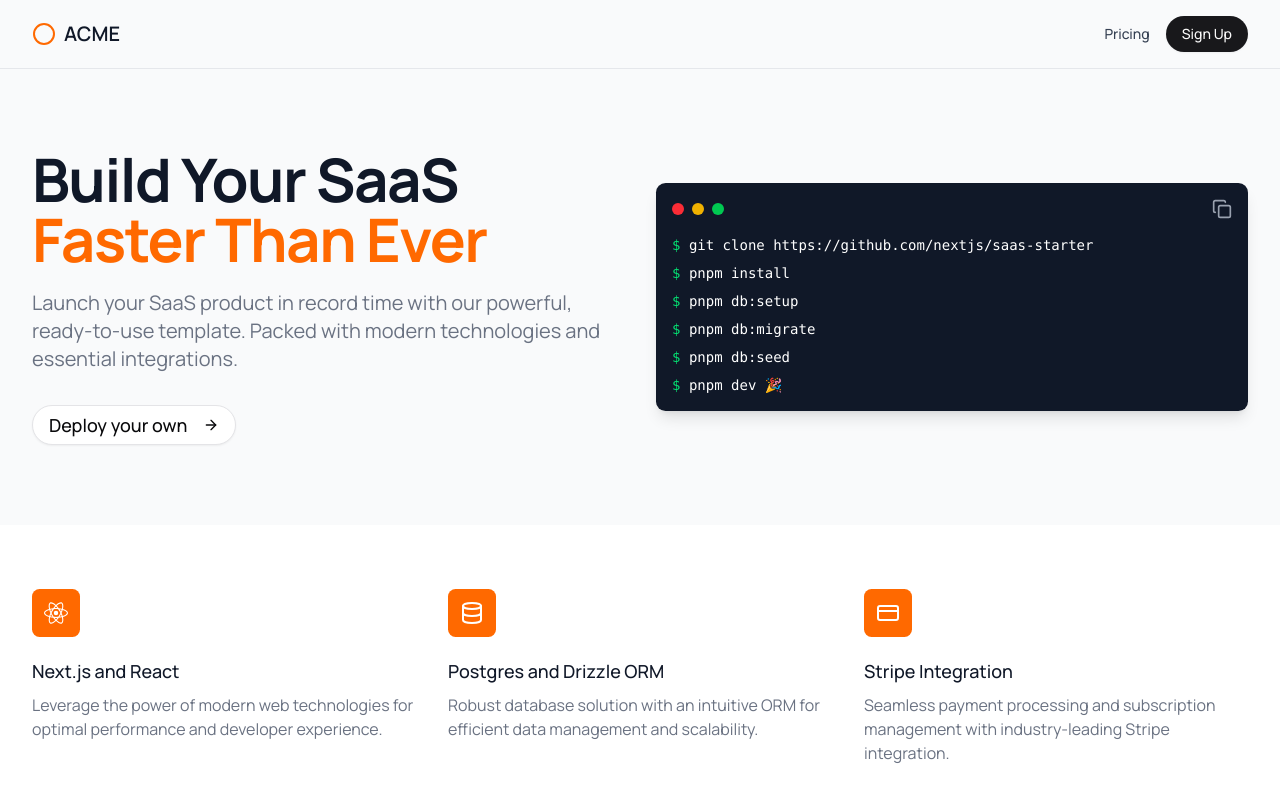
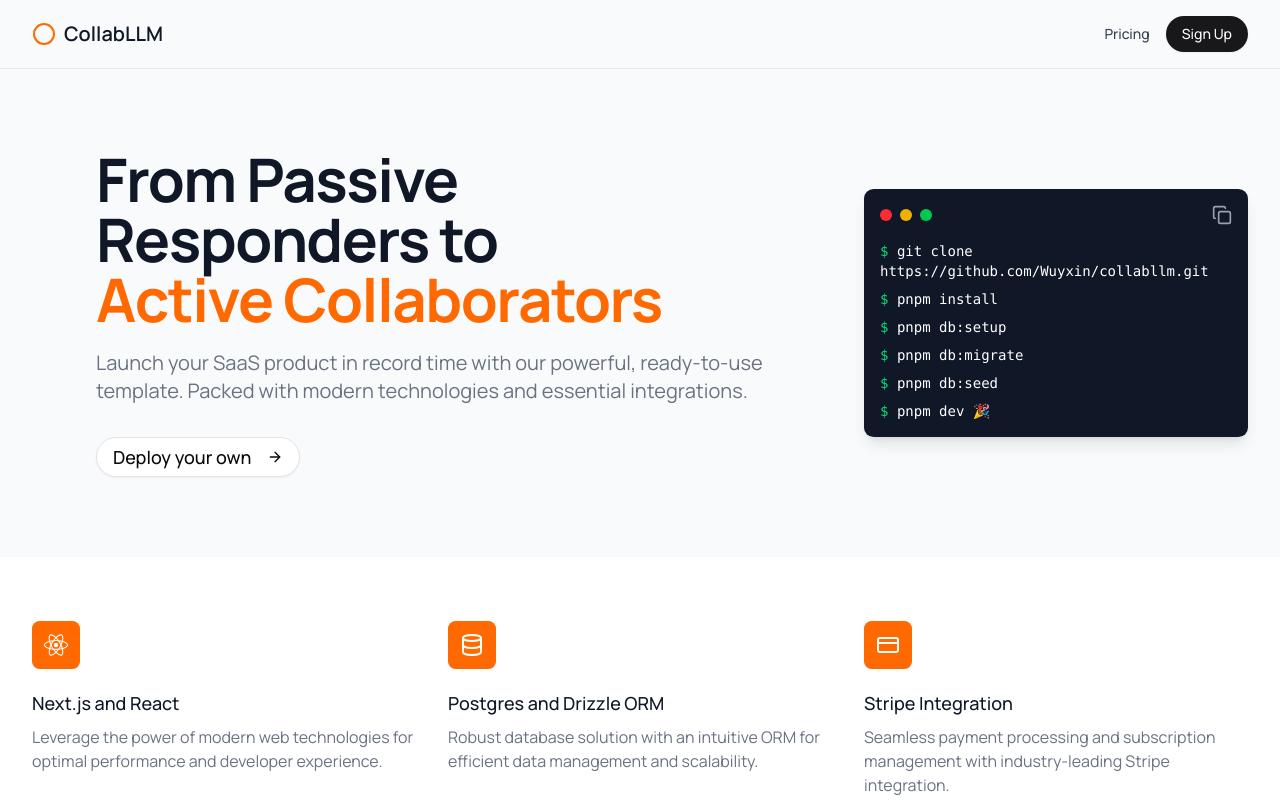
Before and after one commit to Wuyxin/collabllm, a Next.js app: page / in a window 1280 px wide. Shown: the top 800 px of the page. Built offline with nearby package versions, Linux system fonts and the light colour scheme.

Commit message:
minor local change

```diff
--- a/app/(dashboard)/layout.tsx
+++ b/app/(dashboard)/layout.tsx
@@ -48,7 +48,7 @@ function Header() {
       <div className="max-w-7xl mx-auto px-4 sm:px-6 lg:px-8 py-4 flex justify-between items-center">
         <Link href="/" className="flex items-center">
           <CircleIcon className="h-6 w-6 text-orange-500" />
-          <span className="ml-2 text-xl font-semibold text-gray-900">ACME</span>
+          <span className="ml-2 text-xl font-semibold text-gray-900">CollabLLM</span>
         </Link>
         <div className="flex items-center space-x-4">
           <Suspense fallback={<div className="h-9" />}>
--- a/app/(dashboard)/page.tsx
+++ b/app/(dashboard)/page.tsx
@@ -8,15 +8,16 @@ export default function HomePage() {
       <section className="py-20">
         <div className="max-w-7xl mx-auto px-4 sm:px-6 lg:px-8">
           <div className="lg:grid lg:grid-cols-12 lg:gap-8">
-            <div className="sm:text-center md:max-w-2xl md:mx-auto lg:col-span-6 lg:text-left">
+            <div className="sm:text-center md:max-w-2xl md:mx-auto lg:col-span-8 lg:text-left">
               <h1 className="text-4xl font-bold text-gray-900 tracking-tight sm:text-5xl md:text-6xl">
-                Build Your SaaS
-                <span className="block text-orange-500">Faster Than Ever</span>
+                From Passive Responders to
+                <span className="block text-orange-500">Active Collaborators</span>
               </h1>
               <p className="mt-3 text-base text-gray-500 sm:mt-5 sm:text-xl lg:text-lg xl:text-xl">
                 Launch your SaaS product in record time with our powerful,
                 ready-to-use template. Packed with modern technologies and
                 essential integrations.
+
               </p>
               <div className="mt-8 sm:max-w-lg sm:mx-auto sm:text-center lg:text-left lg:mx-0">
                 <a
@@ -34,7 +35,7 @@ export default function HomePage() {
                 </a>
               </div>
             </div>
-            <div className="mt-12 relative sm:max-w-lg sm:mx-auto lg:mt-0 lg:max-w-none lg:mx-0 lg:col-span-6 lg:flex lg:items-center">
+            <div className="mt-12 relative sm:max-w-lg sm:mx-auto lg:mt-0 lg:max-w-none lg:mx-0 lg:col-span-4 lg:flex lg:items-center">
               <Terminal />
             </div>
           </div>
@@ -111,7 +112,7 @@ export default function HomePage() {
               </p>
             </div>
             <div className="mt-8 lg:mt-0 flex justify-center lg:justify-end">
-              <a href="https://github.com/nextjs/saas-starter" target="_blank">
+              <a href="https://github.com/Wuyxin/collabllm.git" target="_blank">
                 <Button
                   size="lg"
                   variant="outline"
--- a/app/(dashboard)/terminal.tsx
+++ b/app/(dashboard)/terminal.tsx
@@ -7,7 +7,7 @@ export function Terminal() {
   const [terminalStep, setTerminalStep] = useState(0);
   const [copied, setCopied] = useState(false);
   const terminalSteps = [
-    'git clone https://github.com/nextjs/saas-starter',
+    'git clone https://github.com/Wuyxin/collabllm.git',
     'pnpm install',
     'pnpm db:setup',
     'pnpm db:migrate',
```
Also changed, not shown: 1 other file (tests, documents, lock files or other folders).
